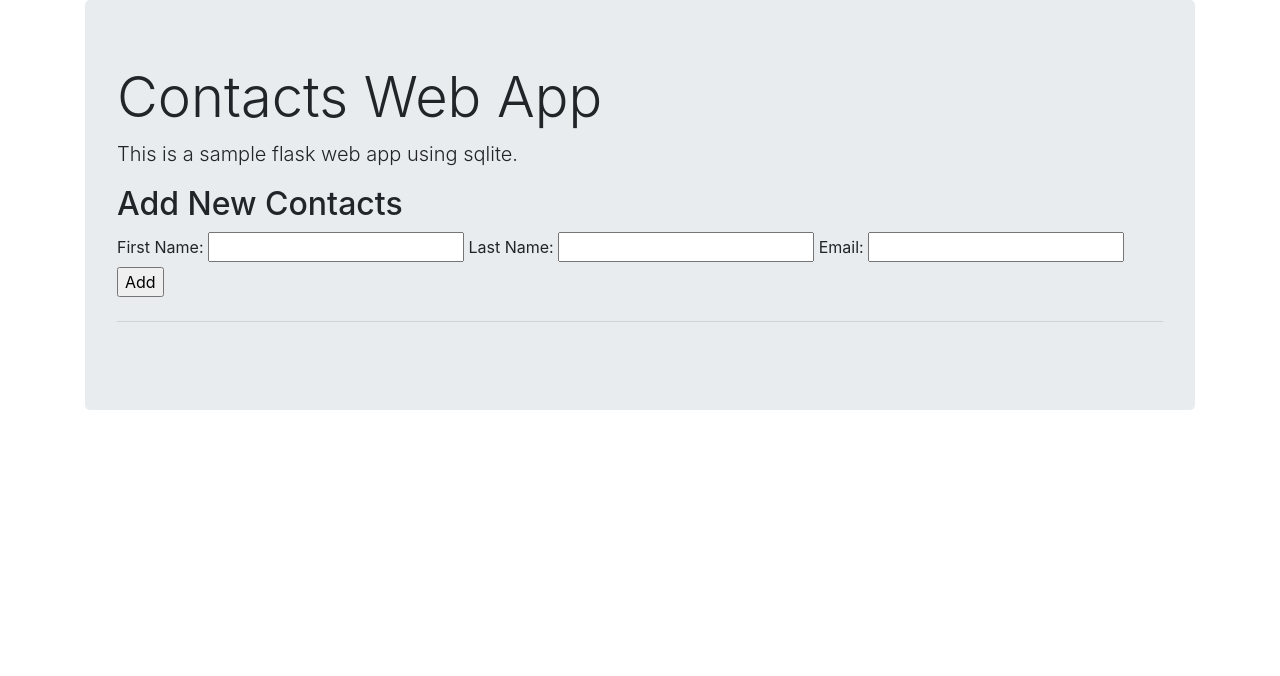
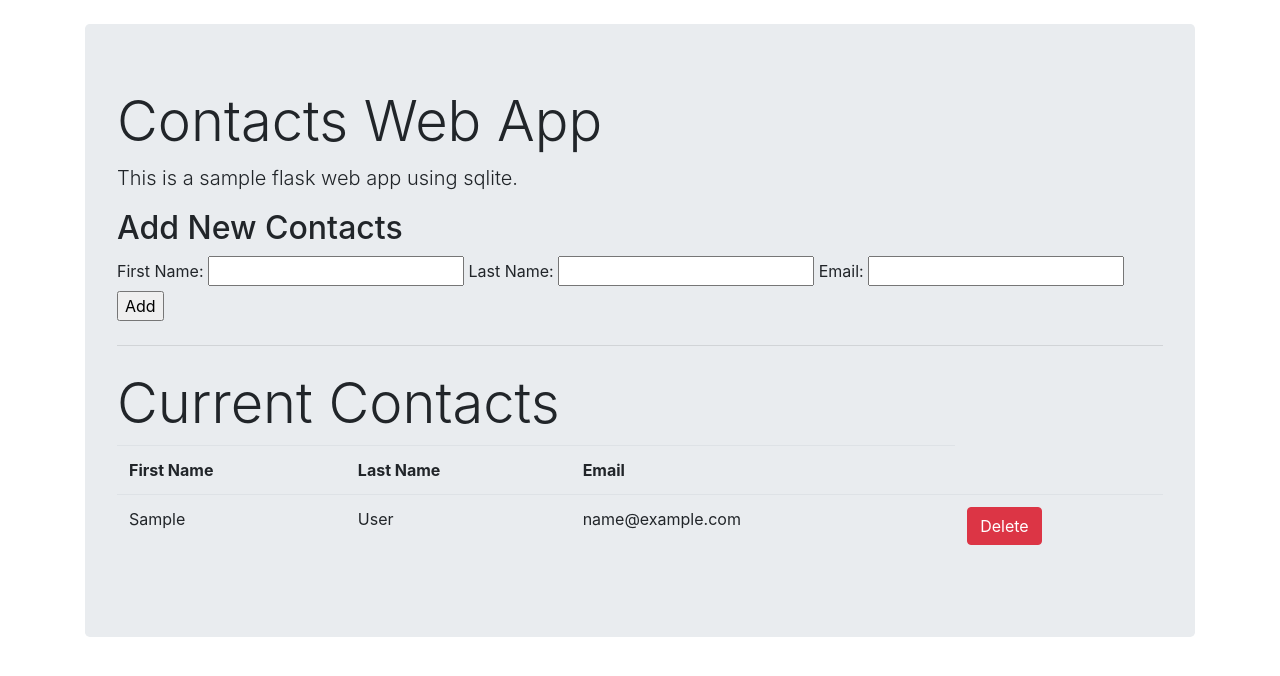
Before and after one commit to jjoannahao/web-app-demo, a Flask app: page / in a window 1280 px wide. Shown: the top 676 px of the page. Run offline with Flask 2, Linux system fonts and the light colour scheme; tables that the repository leaves empty hold one stand-in row (values such as "Sample post"); some libraries are stand-ins or nearby versions.

Commit message:
Did web app demo lesson 2/2

```diff
--- a/main.py
+++ b/main.py
@@ -3,7 +3,7 @@ title: Flask Web App for Contacts
 author: Joanna Hao
 date-created: 2022-12-05
 """
-from flask import Flask, render_template, request
+from flask import Flask, render_template, request, redirect
 from pathlib import Path
 import sqlite3
 
@@ -19,15 +19,34 @@ app = Flask(__name__)  # makes the flask object
 
 @app.route("/", methods=["GET", "POST"])  # default setting = get data (have to actively tell to return data -- security feature) (Get = get info from server, post = post info to server)
 def index():
+    ALERT = ""
     if request.form:
         FIRST_NAME = request.form.get("first_name")  # label name --> variable (name)
         LAST_NAME = request.form.get("last_name")
         EMAIL = request.form.get("email")
         print(FIRST_NAME, LAST_NAME, EMAIL)
+        if EMAIL != "" and FIRST_NAME != "":
+            if getOneContact(EMAIL) is None:  # if doesn't already exist in the database
+                createContact(FIRST_NAME, LAST_NAME, EMAIL)
+                ALERT = f"Successfully added {FIRST_NAME}"
+            else:
+                ALERT = f"A contact with the email {EMAIL} already exists"
+        else:
+            ALERT = "Please fill in the required fields: First Name and Email"
+    QUERY_CONTACTS = getAllContacts()
+
     # like the index page in CS10
-    return render_template("index.html")
+    return render_template("index.html", alert=ALERT, contacts=QUERY_CONTACTS)
+    # alert var inside webpage (any word u want), ALERT for var in function
+
+
+@app.route("/delete/<id>")  # <> to indicate variable that is going to be put into function
+def deleteContactPage(id):
+    deleteContact(id)
+    return redirect('/')  # / represents home page
 
 # --- sqlite --- #
+# --- inputs
 def createTable():
     global DB_NAME
     CONNECTION = sqlite3.connect(DB_NAME)
@@ -45,6 +64,69 @@ def createTable():
     CONNECTION.close()  # remove bug purposes
 
 
+def createContact(f_name, l_name, email):
+    global DB_NAME
+    CONNECTION = sqlite3.connect(DB_NAME)
+    CURSOR = CONNECTION.cursor()
+    CURSOR.execute("""
+        INSERT INTO
+            contacts
+        VALUES (
+            ?, ?, ?
+        )
+    ;""", [f_name, l_name, email])
+    CONNECTION.commit()
+    CONNECTION.close()
+
+
+# --- processing
+def deleteContact(email):
+    global DB_NAME
+    CONNECTION = sqlite3.connect(DB_NAME)
+    CURSOR = CONNECTION.cursor()
+    CURSOR.execute("""
+        DELETE FROM
+            contacts
+        WHERE
+            email = ?
+    ;""", [email])
+    CONNECTION.commit()
+    CONNECTION.close()
+
+
+# --- outputs
+def getOneContact(email):
+    global DB_NAME
+    CONNECTION = sqlite3.connect(DB_NAME)
+    CURSOR = CONNECTION.cursor()
+    contact = CURSOR.execute("""
+        SELECT
+            *
+        FROM
+            contacts
+        WHERE
+            email = ?
+    ;""", [email]).fetchone()
+    CONNECTION.close()
+    return contact
+
+
+def getAllContacts():
+    global DB_NAME
+    CONNECTION = sqlite3.connect(DB_NAME)
+    CURSOR = CONNECTION.cursor()
+    contacts = CURSOR.execute("""
+        SELECT
+            *
+        FROM
+            contacts
+        ORDER BY
+            first_name
+    ;""").fetchall()
+    CONNECTION.close()
+    return contacts
+
+
 if __name__ == "__main__":
     if FIRST_RUN:
         createTable()
--- a/templates/index.html
+++ b/templates/index.html
@@ -8,7 +8,7 @@
     </head>
 <body>
     <div class="container">
-        <div class="jumbotron">
+        <div class="jumbotron mt-4">
             <h1 class="display-4">Contacts Web App</h1>
             <p class="lead">This is a sample flask web app using sqlite. </p>
             <h2>Add New Contacts</h2>
@@ -24,8 +24,25 @@
                 <input type="submit" value="Add">
                     <! value= changes the word on the submit button>
             </form>
+            {% if alert != "" %}
+                <div id="alert-message" class="alert alert-primary" role="alert">
+                    {{alert}}
+                </div>
+            {% endif %}
             <hr class="my-4">
-
+            <h1 class="display-4">Current Contacts</h1>
+            <table class="table">
+                <tr>
+                    <th>First Name</th> <th>Last Name</th> <th>Email</th>
+                </tr>
+                {% for contact in contacts %}
+                <tr>
+                    <td>{{contact[0]}}</td><td>{{contact[1]}}</td><td>{{contact[2]}}</td>
+                    <td><a href="/delete/{{contact[2]}}" class="btn btn-danger" role="button">Delete</a></td>
+                    <! creates button besides all contacts as option to delete>
+                </tr>
+                {% endfor %}
+            </table>
         </div>
 
     </div>
```
Also changed, not shown: notes.md (+1 -1 lines).
